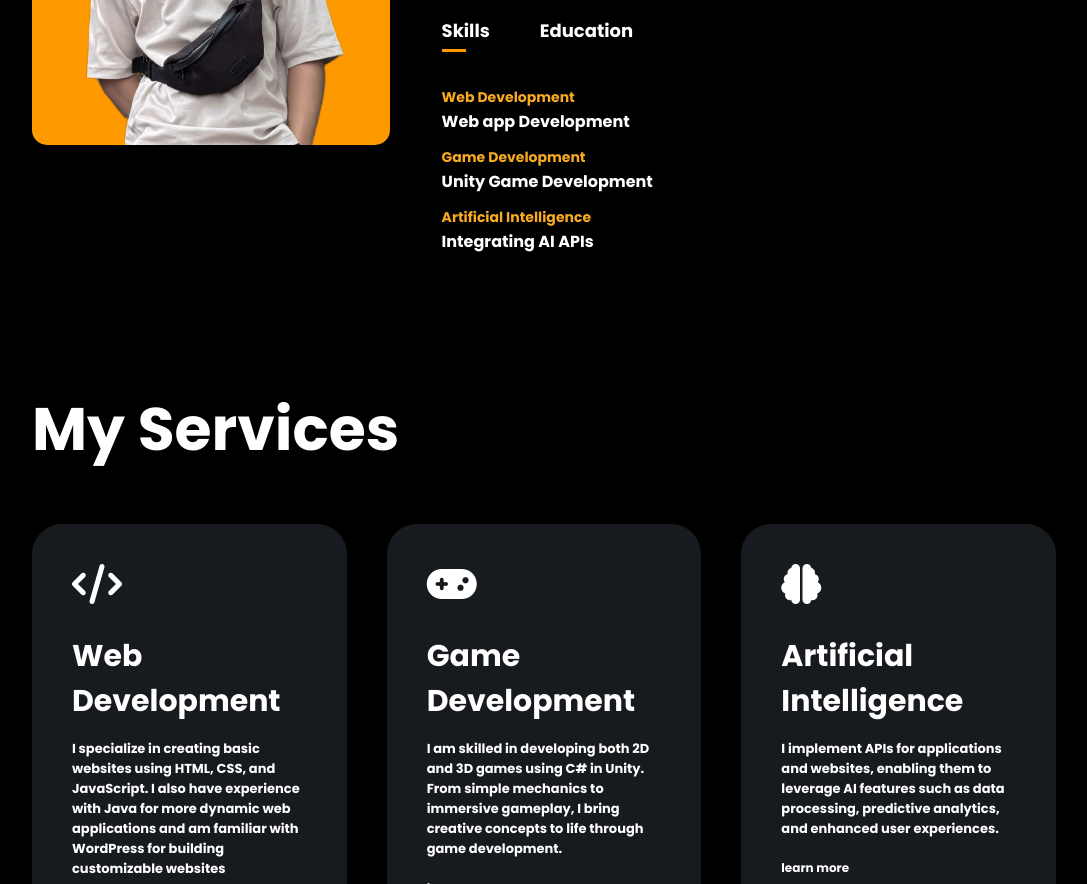
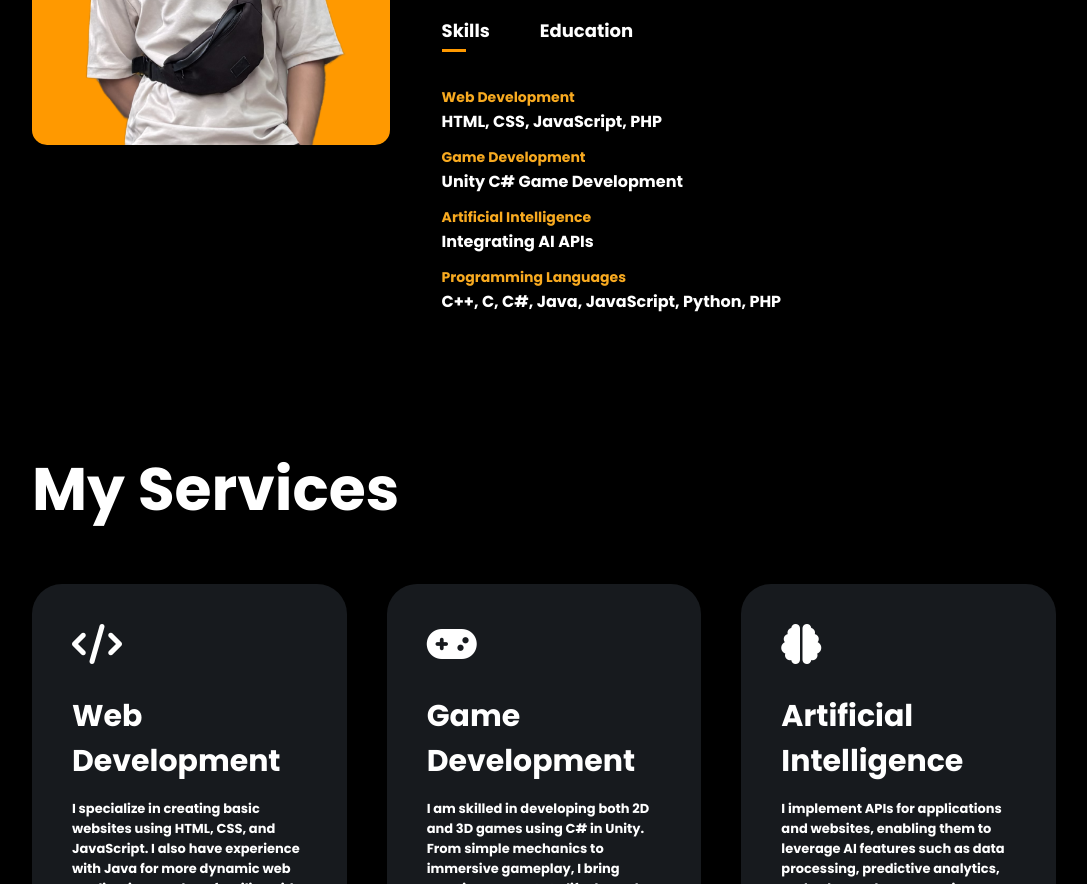
Before and after one commit to CimanesDev/Portfolio, a plain HTML site: page index.html in a window 1280 px wide. Shown: the part 1128-2012 px from the top of the page, without its empty margins (96-1183 px from the left). Drawn offline with Linux system fonts and the light colour scheme.

Commit message:
added link to redirect to my repo, added programming languages on my skills

```diff
--- a/index.html
+++ b/index.html
@@ -51,9 +51,10 @@
                         </div>
                         <div class="tab-contents active-tab" id="skills">
                             <ul>
-                                <li><span>Web Development</span><br>Web app Development</li>
-                                <li><span>Game Development</span><br>Unity Game Development</li>
+                                <li><span>Web Development</span><br>HTML, CSS, JavaScript, PHP</li>
+                                <li><span>Game Development</span><br>Unity C# Game Development</li>
                                 <li><span>Artificial Intelligence</span><br>Integrating AI APIs</li>
+                                <li><span>Programming Languages</span><br>C++, C, C#, Java, JavaScript, Python, PHP</li>
                             </ul>
                         </div>
                         <div class="tab-contents" id="education">
@@ -104,7 +105,7 @@
                     <h2>Personal Portfolio</h2>
                     <p>
                         I created this portfolio to showcase my skills and projects in web development, game development, and artificial intelligence. Through this platform, I aim to demonstrate my passion for technology and innovation.</p>
-                    <a href="#"><i class="fa-solid fa-arrow-up-right-from-square"></i></a>
+                    <a href="https://github.com/CimanesDev/Portfolio"><i class="fa-solid fa-arrow-up-right-from-square"></i></a>
                 </div>
             </div>
             <div class="work">
```
